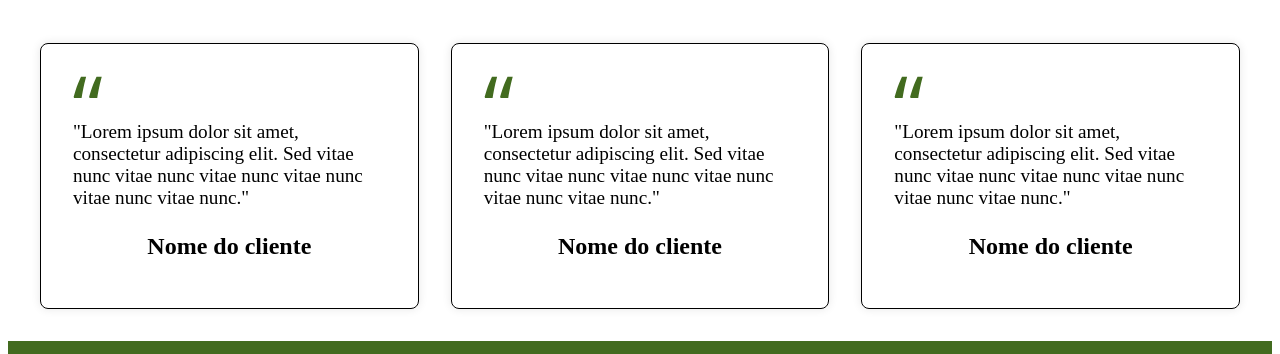
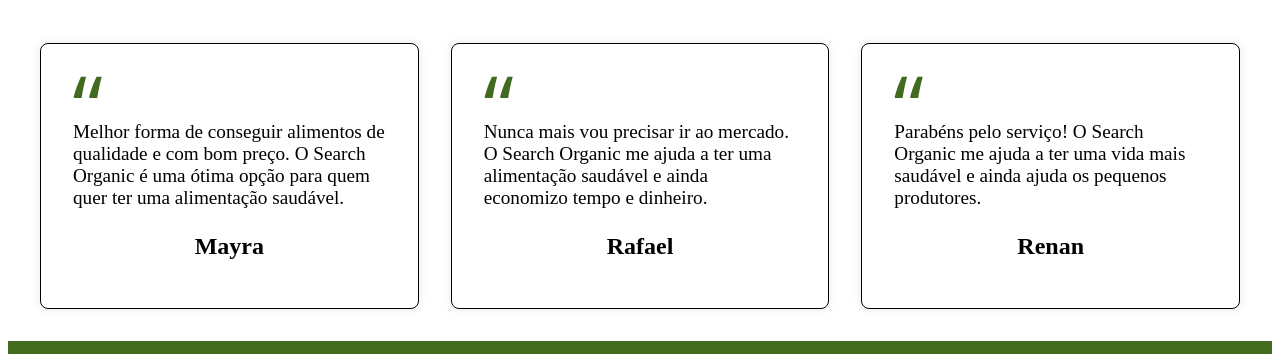
Before and after one commit to andr3felipe/vs13-front-search-organic-html-e-css, a plain HTML site: page index.html in a window 1280 px wide. Shown: the part 93-447 px from the top of the page. Drawn offline with Linux system fonts and the light colour scheme.

Commit message:
fix: lorem texts

```diff
--- a/index.html
+++ b/index.html
@@ -26,29 +26,27 @@
           <div class="depoimento-card">
             <img src="./assets/depoimentos.svg" alt="" />
             <p>
-              "Lorem ipsum dolor sit amet, consectetur adipiscing elit. Sed
-              vitae nunc vitae nunc vitae nunc vitae nunc vitae nunc vitae
-              nunc."
+              Melhor forma de conseguir alimentos de qualidade e com bom preço.
+              O Search Organic é uma ótima opção para quem quer ter uma
+              alimentação saudável.
             </p>
-            <h3>Nome do cliente</h3>
+            <h3>Mayra</h3>
           </div>
           <div class="depoimento-card">
             <img src="./assets/depoimentos.svg" alt="" />
             <p>
-              "Lorem ipsum dolor sit amet, consectetur adipiscing elit. Sed
-              vitae nunc vitae nunc vitae nunc vitae nunc vitae nunc vitae
-              nunc."
+              Nunca mais vou precisar ir ao mercado. O Search Organic me ajuda a
+              ter uma alimentação saudável e ainda economizo tempo e dinheiro.
             </p>
-            <h3>Nome do cliente</h3>
+            <h3>Rafael</h3>
           </div>
           <div class="depoimento-card">
             <img src="./assets/depoimentos.svg" alt="" />
             <p>
-              "Lorem ipsum dolor sit amet, consectetur adipiscing elit. Sed
-              vitae nunc vitae nunc vitae nunc vitae nunc vitae nunc vitae
-              nunc."
+              Parabéns pelo serviço! O Search Organic me ajuda a ter uma vida
+              mais saudável e ainda ajuda os pequenos produtores.
             </p>
-            <h3>Nome do cliente</h3>
+            <h3>Renan</h3>
           </div>
         </div>
       </section>
```
